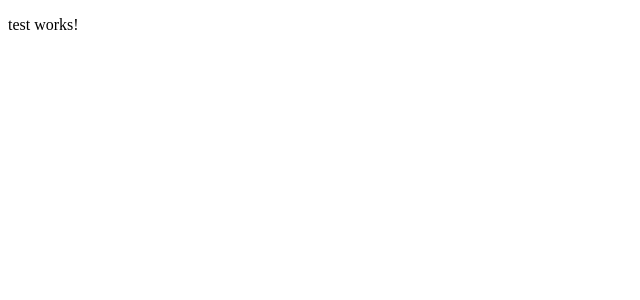
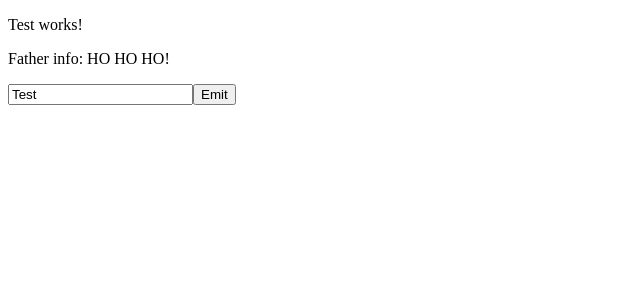
Before and after one commit to ansachuk/angular-course, an Angular app: page / in a window 1280 px wide. Shown: the top 300 px of the page, without its empty margins (0-640 px from the left). Built offline with nearby package versions, Linux system fonts and the light colour scheme.

Commit message:
binding, two ways, ngModule and more basic stuffe

```diff
--- a/src/app/app.component.html
+++ b/src/app/app.component.html
@@ -1 +1,4 @@
-<app-test></app-test>
+<app-test
+	(testOutputEmmiter)="handleEmitFromBottom($event)"
+	[inputData]="hoe"
+></app-test>
--- a/src/app/app.component.ts
+++ b/src/app/app.component.ts
@@ -12,4 +12,9 @@ import { TestComponent } from "./components/test/test.component";
 })
 export class AppComponent {
 	title = "interview-master";
+	hoe = "HO HO HO!";
+
+	handleEmitFromBottom = (data: string) => {
+		this.hoe = data;
+	};
 }
--- a/src/app/app.routes.ts
+++ b/src/app/app.routes.ts
@@ -1,3 +1,3 @@
-import { Routes } from '@angular/router';
+import { Routes } from "@angular/router";
 
 export const routes: Routes = [];
--- a/src/app/components/test/test.component.html
+++ b/src/app/components/test/test.component.html
@@ -1 +1,8 @@
-<p>test works!</p>
+<p>{{ name }} works!</p>
+<p>Father info: {{ inputData }}</p>
+<input
+	type="text"
+	[placeholder]="name"
+	[(ngModel)]="name"
+/>
+<button (click)="handleSendData()">Emit</button>
--- a/src/app/components/test/test.component.ts
+++ b/src/app/components/test/test.component.ts
@@ -1,12 +1,22 @@
-import { Component } from '@angular/core';
+import { Component, EventEmitter, Input, Output } from "@angular/core";
+import { FormsModule } from "@angular/forms";
 
 @Component({
-  selector: 'app-test',
-  standalone: true,
-  imports: [],
-  templateUrl: './test.component.html',
-  styleUrl: './test.component.scss'
+	selector: "app-test",
+	standalone: true,
+	templateUrl: "./test.component.html",
+	styleUrl: "./test.component.scss",
+	imports: [FormsModule],
 })
 export class TestComponent {
+	name = "Test";
 
+	@Input() inputData: string = "yo";
+
+	@Output() testOutputEmmiter = new EventEmitter<string>();
+
+	handleSendData = () => {
+		this.name = (Math.random() * 10000).toFixed();
+		this.testOutputEmmiter.emit("YEAH!");
+	};
 }
```
Also changed, not shown: 2 other files (tests, documents, lock files or other folders).
